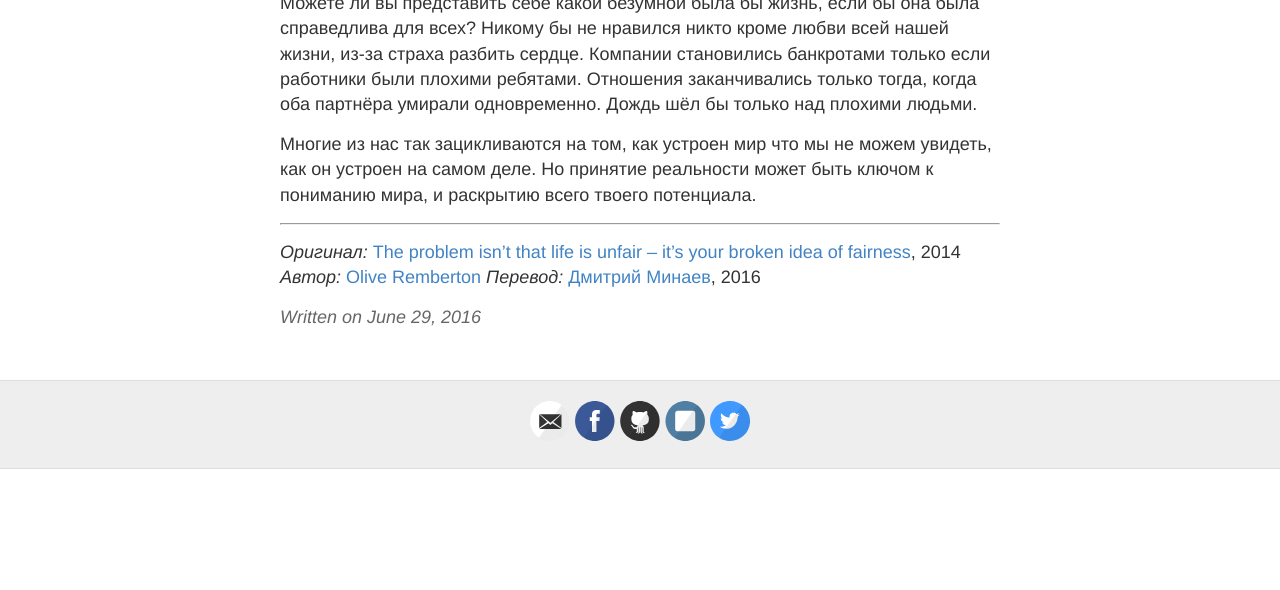
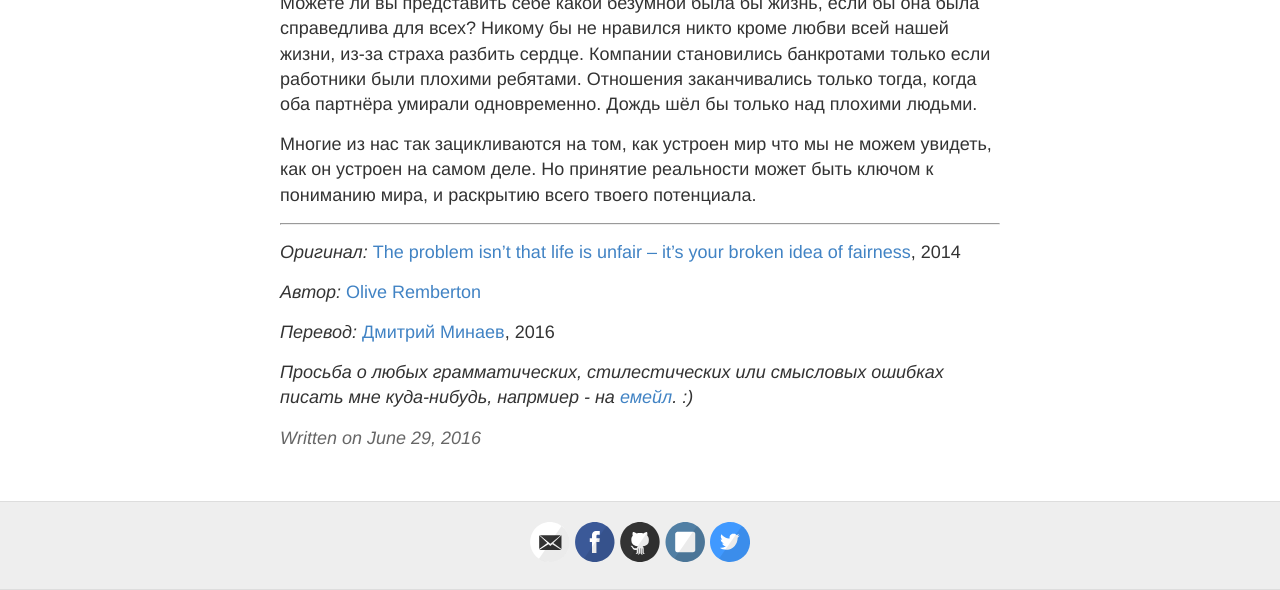
Before and after one commit to minajevs/blog, a Jekyll site: the page built from _posts/2016-6-29-Life-is-Unfair.md, in a window 1280 px wide and 900 px high, scrolled down 5210 px, cut to the strip 310-900 px from the top of the window. Built offline with Jekyll 4.4.1, drawn with Linux system fonts in a browser that asks for light colours; Markdown is read by kramdown in place of the engine named in the settings; before the commit the page ends 5989 px from its top, so only the background shows below that.

Commit message:
Update 2016-6-29-Life-is-Unfair.md

```diff
--- a/_posts/2016-6-29-Life-is-Unfair.md
+++ b/_posts/2016-6-29-Life-is-Unfair.md
@@ -88,5 +88,11 @@ title: Проблема не в том, что жизнь несправедли
 
 ***
 *Оригинал:* [The problem isn’t that life is unfair – it’s your broken idea of fairness](http://oliveremberton.com/2014/the-problem-isnt-that-life-is-unfair-its-your-broken-idea-of-fairness/), 2014
+
 *Автор:* [Olive Remberton](https://disqus.com/by/oliveremberton/)
+
 *Перевод:* [Дмитрий Минаев](http://dexie.me), 2016
+
+
+
+_Просьба о любых грамматических, стилестических или смысловых ошибках писать мне куда-нибудь, напрмиер - на [емейл](mailto:dmitrijs.minajevs@outlook.com). :)_
```
